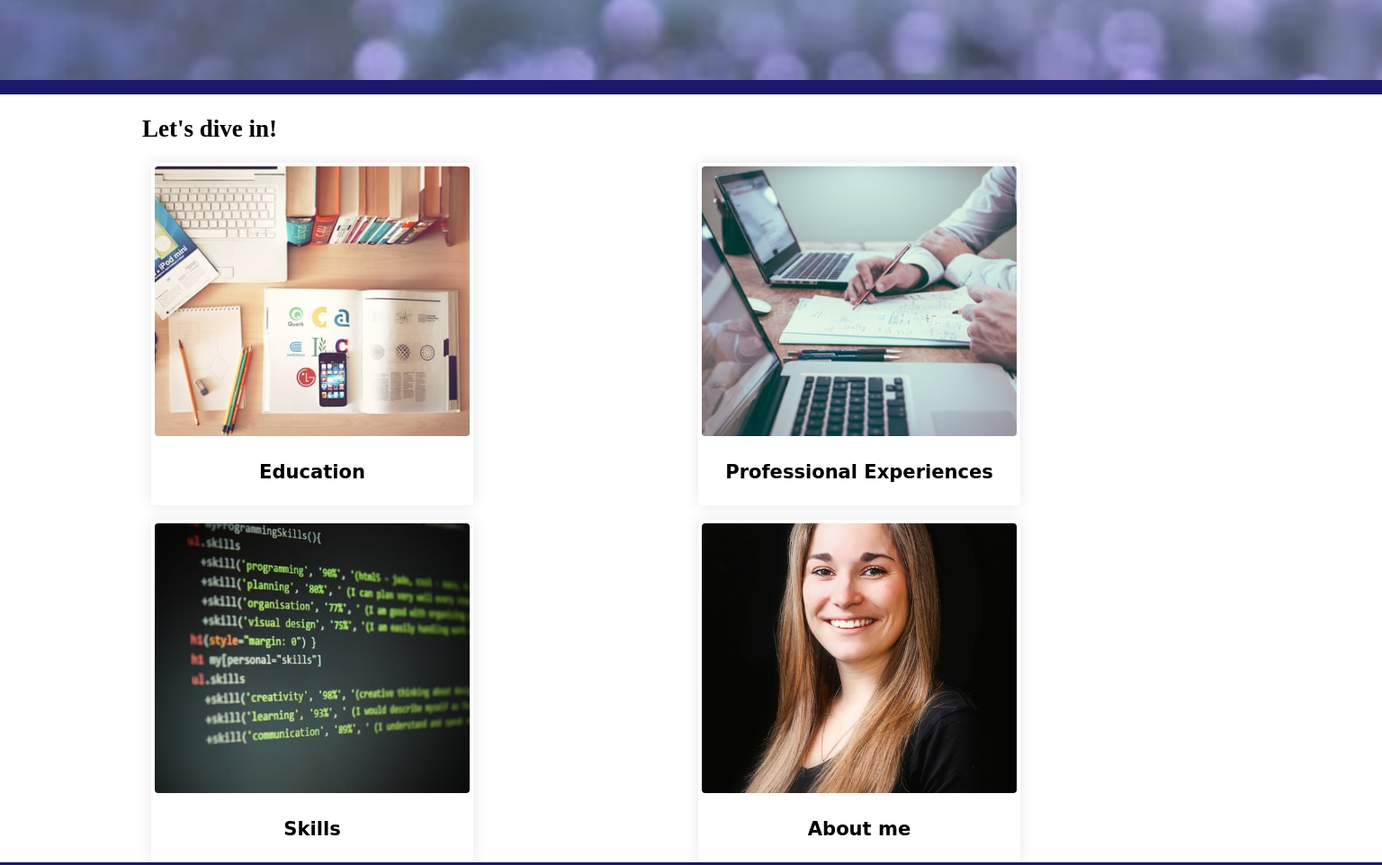
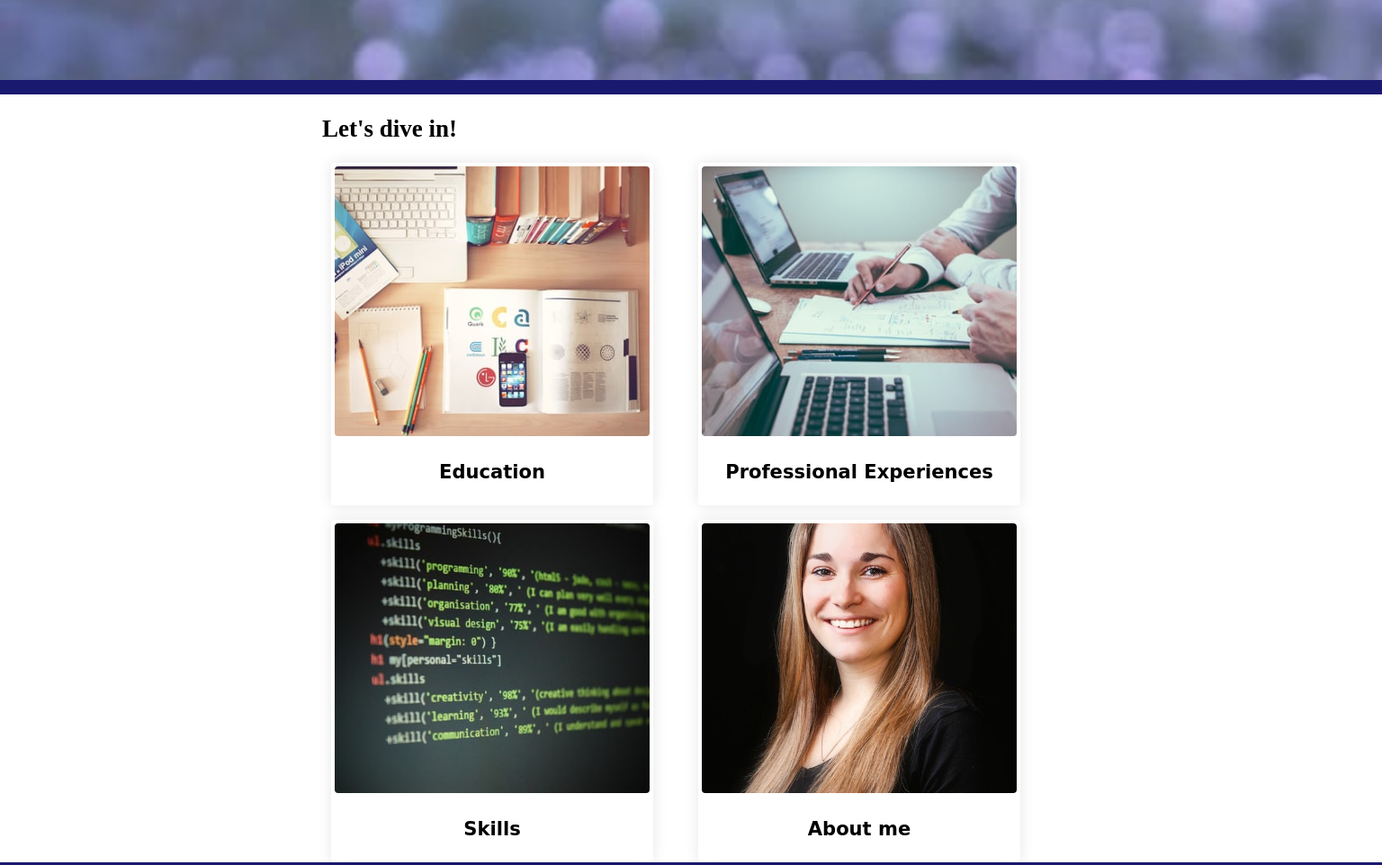
Before and after one commit to ElodieFour/Resume-Elodie-Four, a plain HTML site: page index.html in a window 1536 px wide. Shown: the part 325-1287 px from the top of the page at 90% size. Drawn offline with nearby package versions, Linux system fonts and the light colour scheme; a web font is replaced by a local one.

Commit message:
Add files via upload

```diff
--- a/style.css
+++ b/style.css
@@ -218,17 +218,6 @@ margin: auto;
   }
 }
 
-@media (min-width: 1200px) {
-.container {
-    width: 1000px;
-  }
-}
-
-@media (min-width: 1400px) {
-.container {
-    width: 1200px;
-  }
-}
 
 
 .outro{
```
